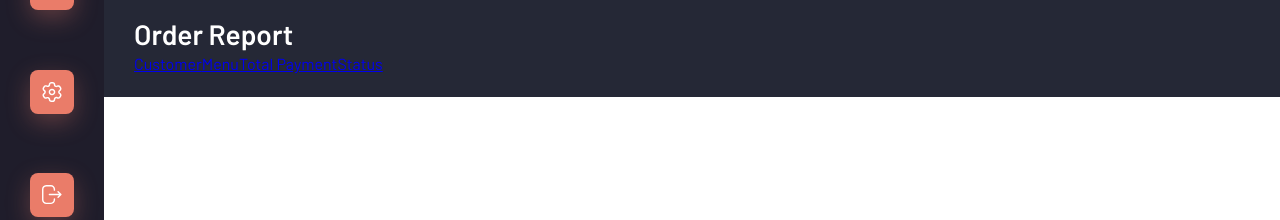
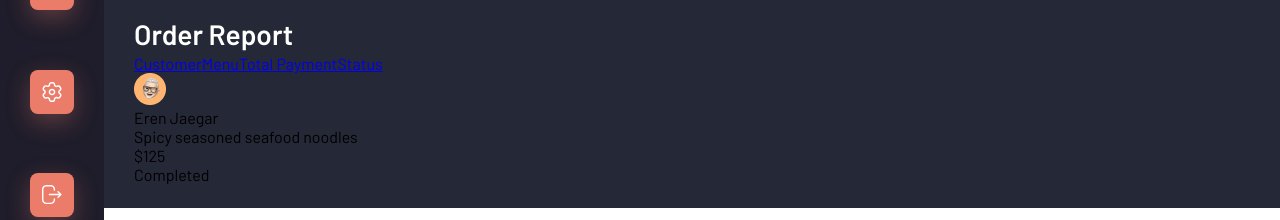
Before and after one commit to JAHONGIR95/Food_project, a React (Create React App) app: page /dashboard in a window 1280 px wide. Shown: the part 563-783 px from the top of the page. Built offline with nearby package versions, Linux system fonts and the light colour scheme.

Commit message:
customer order report data is uploaded

```diff
--- a/src/Components/ReportData/ReportData.js
+++ b/src/Components/ReportData/ReportData.js
@@ -1,4 +1,4 @@
-const ReportData = () => {
+const ReportData = ({ photo, customerName, menuOrder, totalPayment, process }) => {
     return(
         <div className="report-data">
             <img src={photo} alt="" className="photo"/>
--- a/src/Pages/Dashboard.js
+++ b/src/Pages/Dashboard.js
@@ -1,11 +1,18 @@
 import Header from '../Containers/Header/Header';
 import StatisticsCard from '../Components/StatisticsCard/StatisticsCard';
+import ReportData from '../Components/ReportData/ReportData';
 
 import titleIcon1 from '../Assets/images/icons/titleIcon1.svg';
 import titleIcon2 from '../Assets/images/icons/titleIcon2.svg';
 import titleIcon3 from '../Assets/images/icons/titleIcon3.svg';
 import up from '../Assets/images/icons/up.svg';
 import down from '../Assets/images/icons/down.svg';
+
+import Customer1 from '../Assets/images/customer1.png';
+// import Customer2 from '../Assets/images/customer2.png';
+// import Customer3 from '../Assets/images/customer3.png';
+// import Customer4 from '../Assets/images/customer4.png';
+// import Customer5 from '../Assets/images/customer5.png';
 
 import './Pages.scss';
 
@@ -34,6 +41,10 @@ const Dashboard = () => {
                         <a href="javascript:void(0)" className="nav-link">Status</a>
                     </div>
 
+                    <div className="customer-data">
+                        <ReportData photo={Customer1} customerName="Eren Jaegar" menuOrder="Spicy seasoned seafood noodles" totalPayment="$125" process="Completed"/>
+                    </div>
+
                 </div>
             </div>
             <div className="dashboard-right">
```
